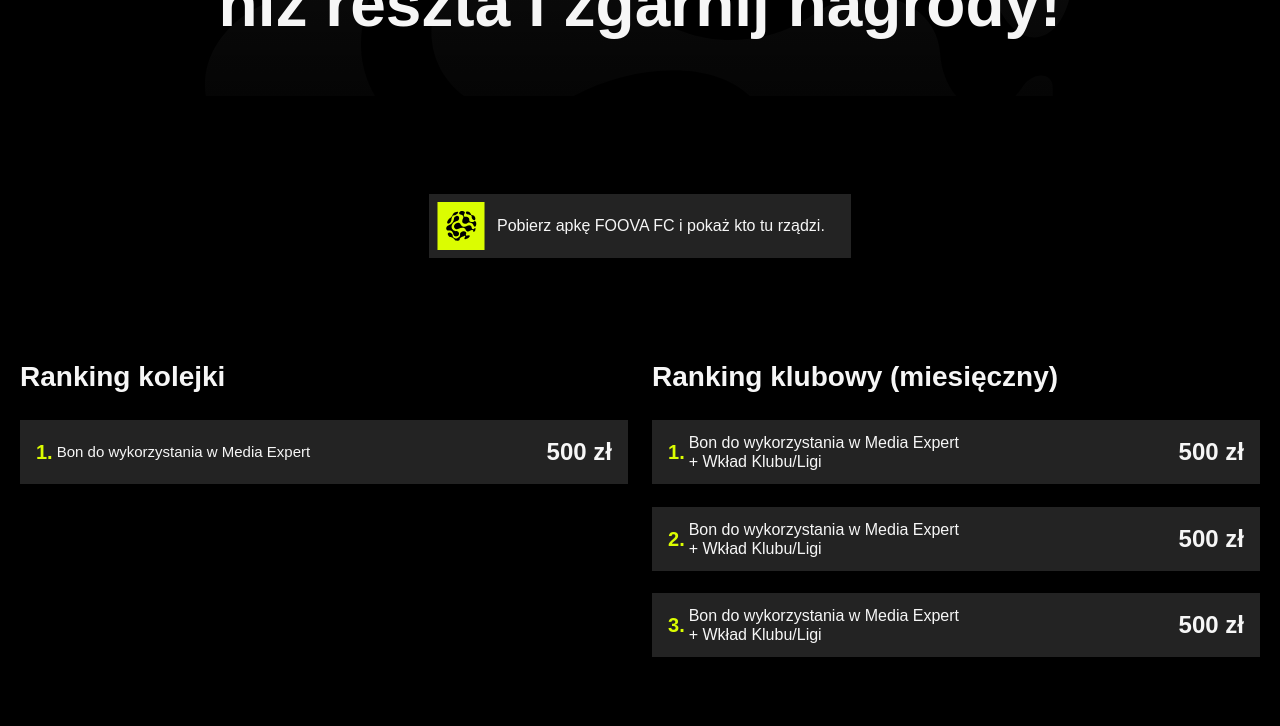
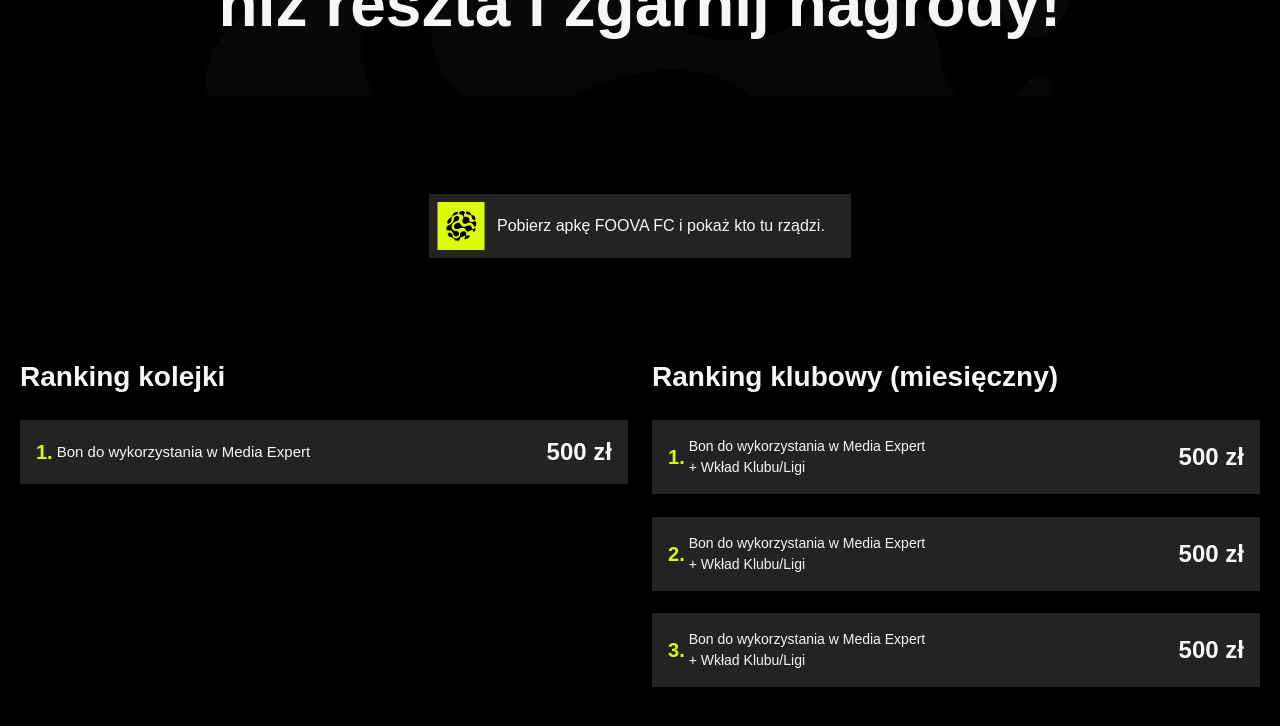
Before and after one commit to Karanfullstack/fan-center-page, a React (Vite) app: page / in a window 1280 px wide. Shown: the part 500-1226 px from the top of the page. Built offline with nearby package versions, Linux system fonts and the light colour scheme; a web font is replaced by a local one.

Commit message:
add fix in ranking2 complete

```diff
--- a/src/components/RankingSecond.jsx
+++ b/src/components/RankingSecond.jsx
@@ -4,20 +4,20 @@
             <figure className="h-full flex w-full lg:flex-row lg:space-x-6   lg:space-y-0   space-y-9 flex-col items-start justify-center">
                 <section
                     className="
-                text-base space-y-5.5 lg:w-1/2 md:w-full  flex items-start flex-col justify-center h-auto w-full
+                text-base space-y-5.5 lg:w-1/2    md:w-full flex items-start flex-col justify-center h-auto w-full
                 "
                 >
                     <h2
                         className="
 
-                    font-bold leading-[1.5] text-[clamp(28px,2vw,30px)]
+                    font-bold leading-[1.5] text-[clamp(28px,1vw,30px)]
 
                     "
                     >
                         Ranking kolejki
                     </h2>
                     <div
-                        className="max-w-[min(800px,100%)] lg:flex-row lg:justify-between lg:items-center md:space-y-2 lg:space-y-0  space-y-1 p-4 flex flex-col justify-start items-start font-hubot-semicondensed w-full mx-auto bg-seconday h-[116px] lg:h-[64px]
+                        className="max-w-[min(800px,100%)] lg:flex-row lg:justify-between lg:items-center md:space-y-2 lg:space-y-0  space-y-1 p-4 flex flex-col justify-start items-start font-hubot-semicondensed w-full mx-auto bg-seconday min-h-[116px]  lg:min-h-[64px]
 
                      "
                     >
@@ -44,20 +44,20 @@
                 </section>
 
                 {/* section second */}
-                <section className="text-base lg:w-1/2 md:w-full md:space-y-9 lg:space-y-0 lg:gap-[1.4rem] space-y-3.5 flex items-start flex-col justify-center h-auto  ">
-                    <h2 className="font-bold leading-[1.5] text-[clamp(28px,2vw,29px)]">
+                <section className="text-base lg:w-1/2 md:w-full w-full md:space-y-9 lg:space-y-0 lg:gap-[1.4rem] space-y-3.5 flex items-start flex-col justify-center h-auto  ">
+                    <h2 className="font-bold leading-[1.5] text-[clamp(28px,1vw,29px)]">
                         Ranking klubowy (miesięczny)
                     </h2>
 
                     {[1, 2, 3].map((_item, index) => (
-                        <div className="max-w-[min(800px,100%)] lg:flex-row lg:justify-between lg:items-center md:space-y-2 lg:space-y-0  space-y-1 p-4 flex flex-col justify-start items-start font-hubot-semicondensed w-full mx-auto bg-seconday h-[116px] lg:h-[64px]  ">
+                        <div className="max-w-[min(800px,100%)] lg:flex-row lg:justify-between lg:items-center md:space-y-2 lg:space-y-0  space-y-1 p-4 flex flex-col justify-start items-start font-hubot-semicondensed w-full mx-auto bg-seconday min-h-[116px]  lg:min-h-[64px]  ">
                             <div className="flex space-y-1 lg:space-y-0 lg:space-x-1 lg:flex-row lg:items-center  flex-col justify-center items-start">
                                 <span className="text-xl md:text-xl  text-primary font-bold leading-[100%]">
                                     {index + 1}.
                                 </span>
                                 <span
-                                    className="text-[clamp(14px,1.5vw,15px)] leading-[1.2] font-medium text-base
-                            md:text-[clamp(14px,2vw,16px)]"
+                                    className="text-[clamp(14px,1.5vw,15px)] leading-[1.5] font-medium text-base
+                            md:text-[clamp(14px,1vw,16px)]"
                                 >
                                     Bon do wykorzystania w Media Expert
                                     <br />+ Wkład Klubu/Ligi
```
